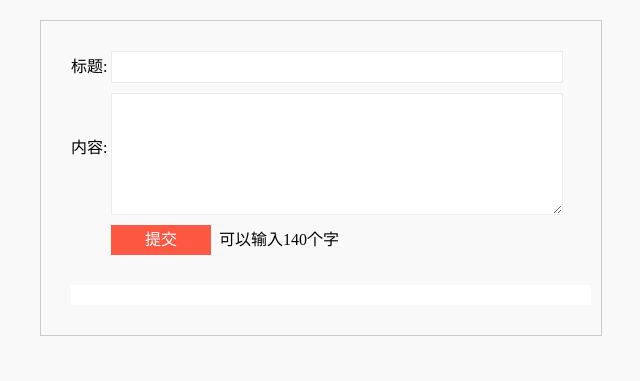
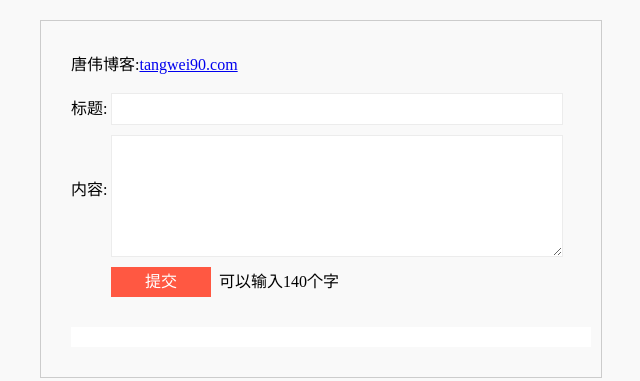
Before and after one commit to Tyler-Tang90/wbo, a plain HTML site: page index.html in a window 1280 px wide. Shown: the whole page, without its empty margins (319-959 px from the left). Drawn offline with Linux system fonts and the light colour scheme.

Commit message:
Update index.html

```diff
--- a/index.html
+++ b/index.html
@@ -23,6 +23,7 @@
 <body>
 <div class="content">
     <div id="box">
+        唐伟博客:<a href="http://wwww.tangwei90.com/" target="_blank">tangwei90.com</a> <br><br>
         标题: <input type="text" name="txt" id="tit" value="">
         内容: <textarea name="message" id="content" maxlength="140"></textarea>
         <input type="button" id="btn" value="提交"> &nbsp;<span>可以输入<span id="num">140</span>个字</span>
```
